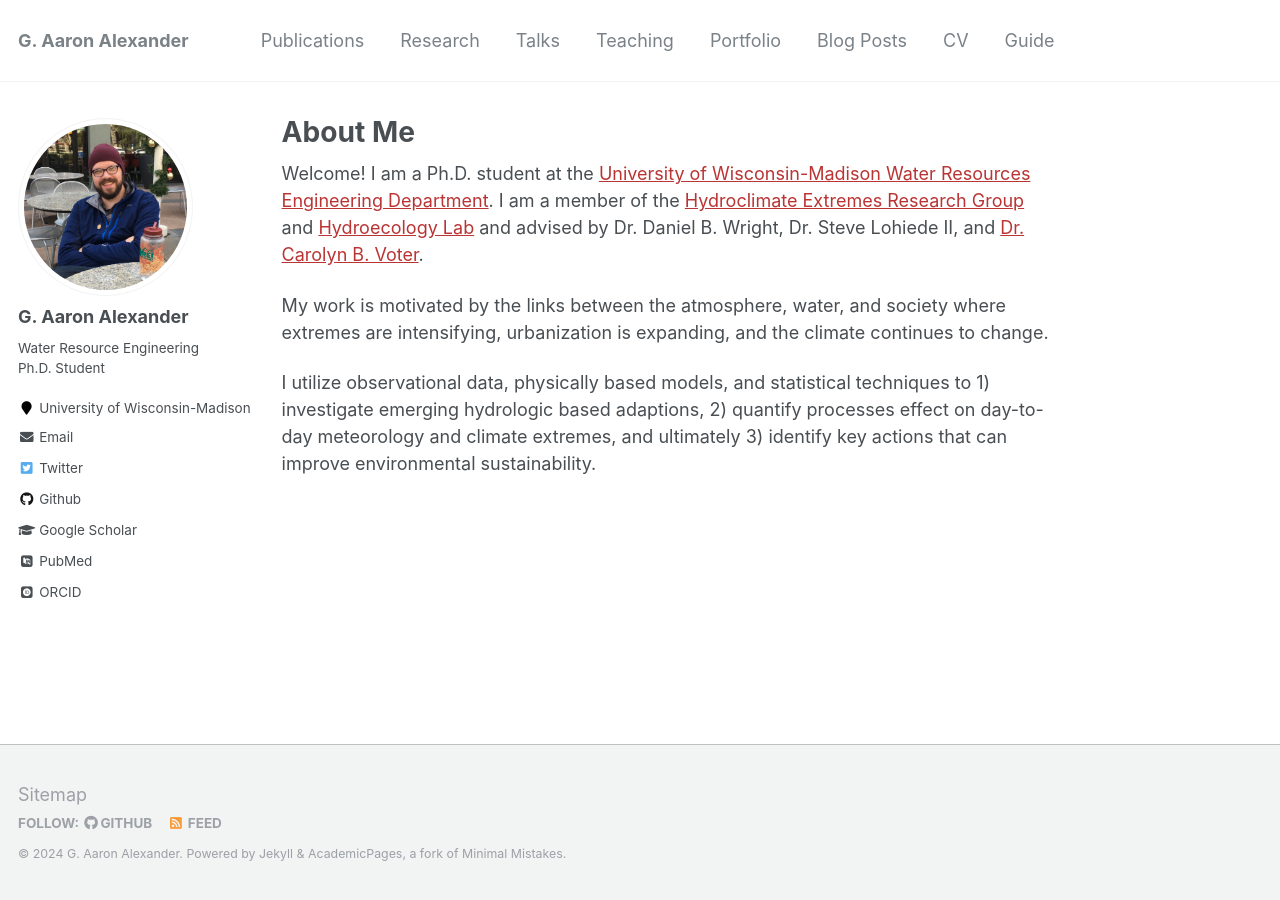
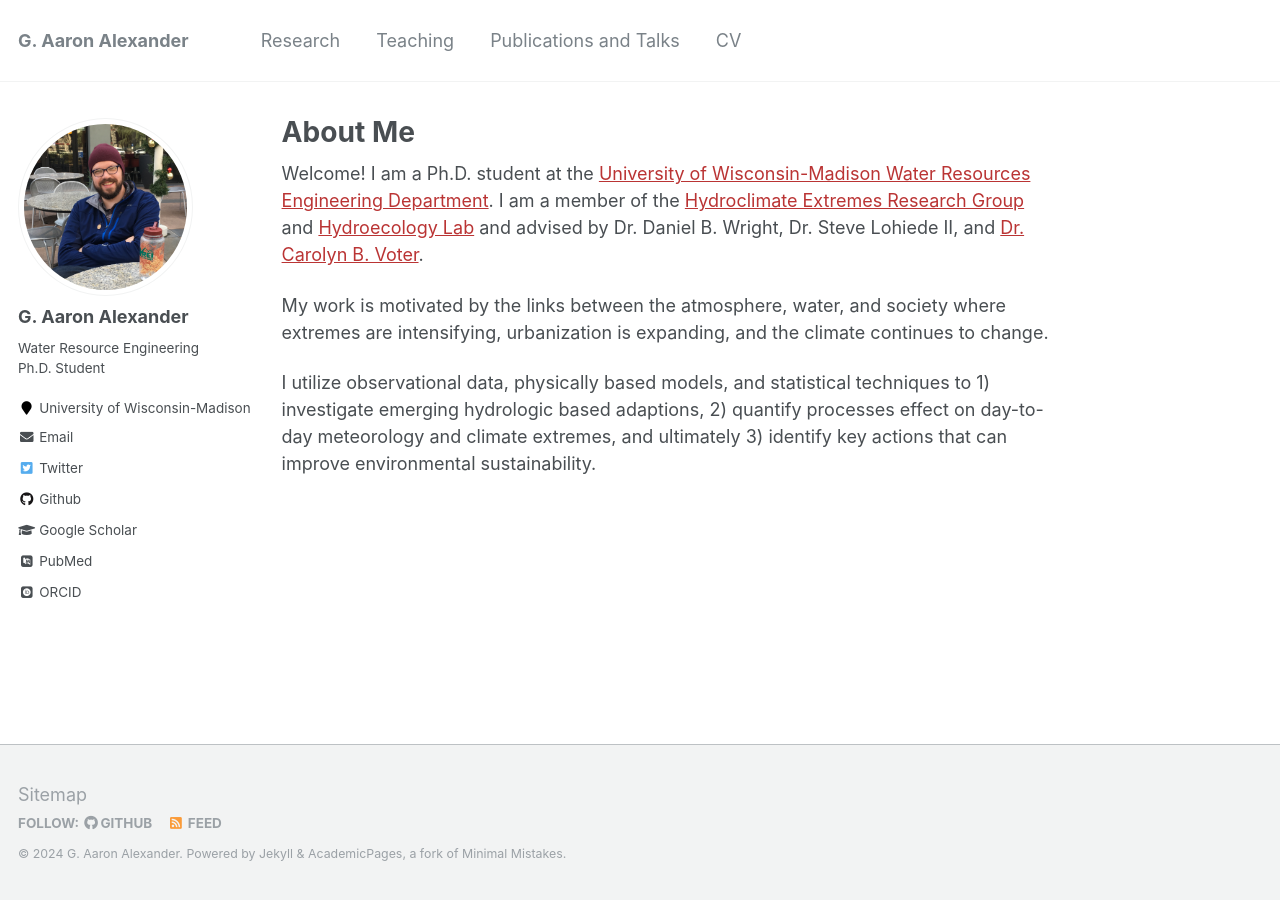
Before and after one commit to GAaronAlexander/gaaronalexander.github.io, a Jekyll site: the page built from _pages/about.md, in a window 1280 px wide. Built offline with Jekyll 4.4.1, drawn with Linux system fonts in a browser that asks for light colours; some web fonts are replaced.

Commit message:
update-navigation

```diff
--- a/_data/navigation.yml
+++ b/_data/navigation.yml
@@ -1,25 +1,13 @@
 # main links links
 main:
-  - title: "Publications"
-    url: /publications/
-
   - title: "Research"
     url: /research/
-
-  - title: "Talks"
-    url: /talks/
 
   - title: "Teaching"
     url: /teaching/
 
-  - title: "Portfolio"
-    url: /portfolio/
-
-  - title: "Blog Posts"
-    url: /year-archive/
+  - title: "Publications and Talks"
+    url: /publications/
 
   - title: "CV"
     url: /cv/
-
-  - title: "Guide"
-    url: /markdown/
```
